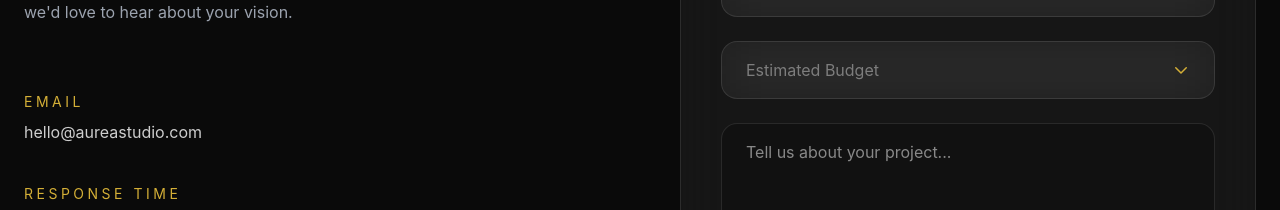
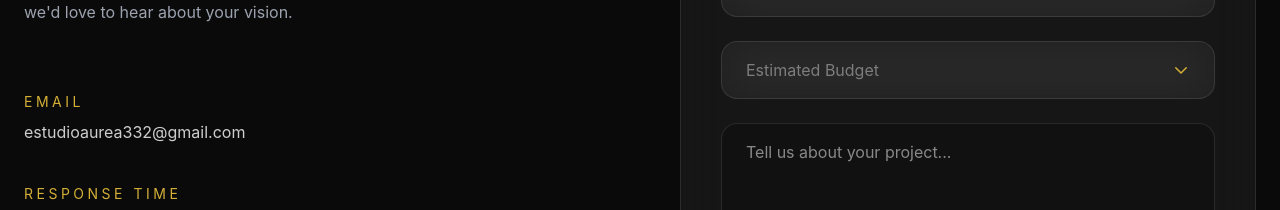
Before and after one commit to Estudio-Aurea/aurea, a React (Vite) app: page /contact in a window 1280 px wide. Shown: the part 980-1190 px from the top of the page. Built offline with nearby package versions, Linux system fonts and the light colour scheme.

Commit message:
Email Fix

```diff
--- a/src/pages/Contact/sections/ContactSection.tsx
+++ b/src/pages/Contact/sections/ContactSection.tsx
@@ -129,7 +129,7 @@ function ContactSection() {
               </p>
 
               <p className="text-white/80">
-                hello@aureastudio.com
+                estudioaurea332@gmail.com
               </p>
             </div>
 
```
